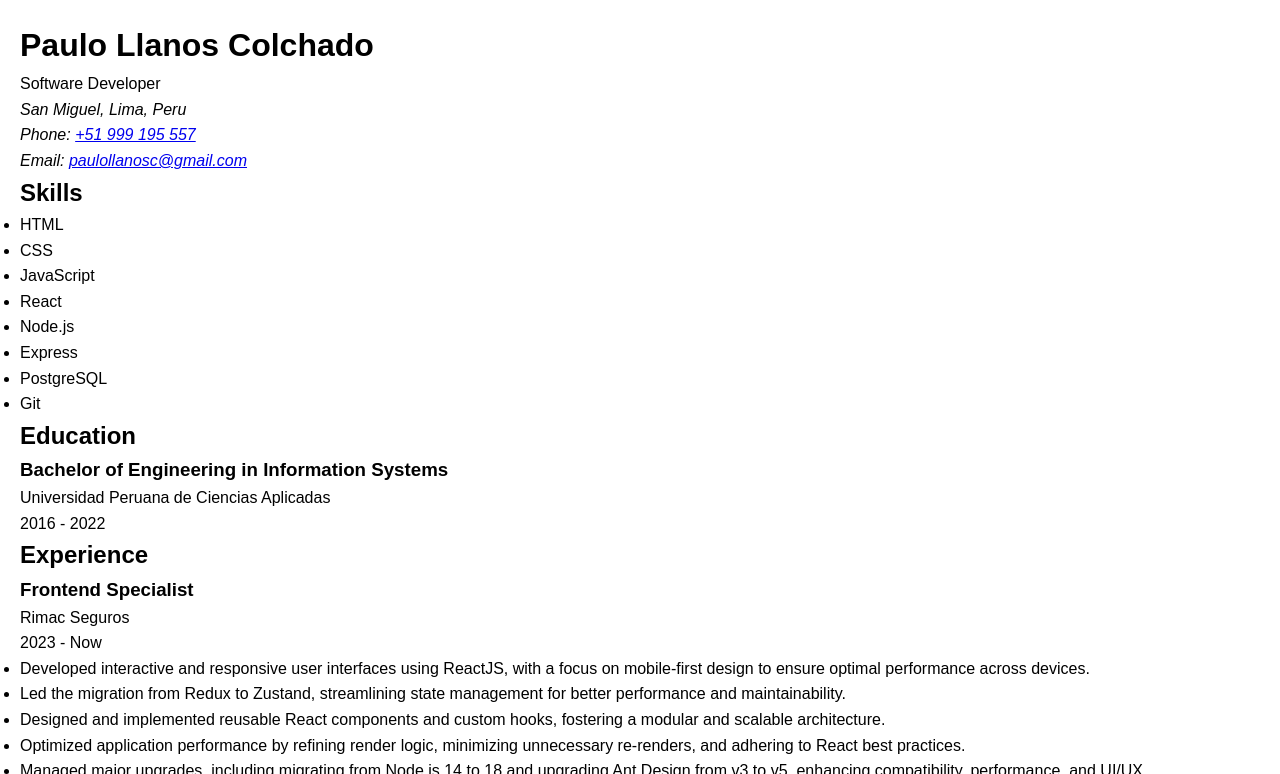
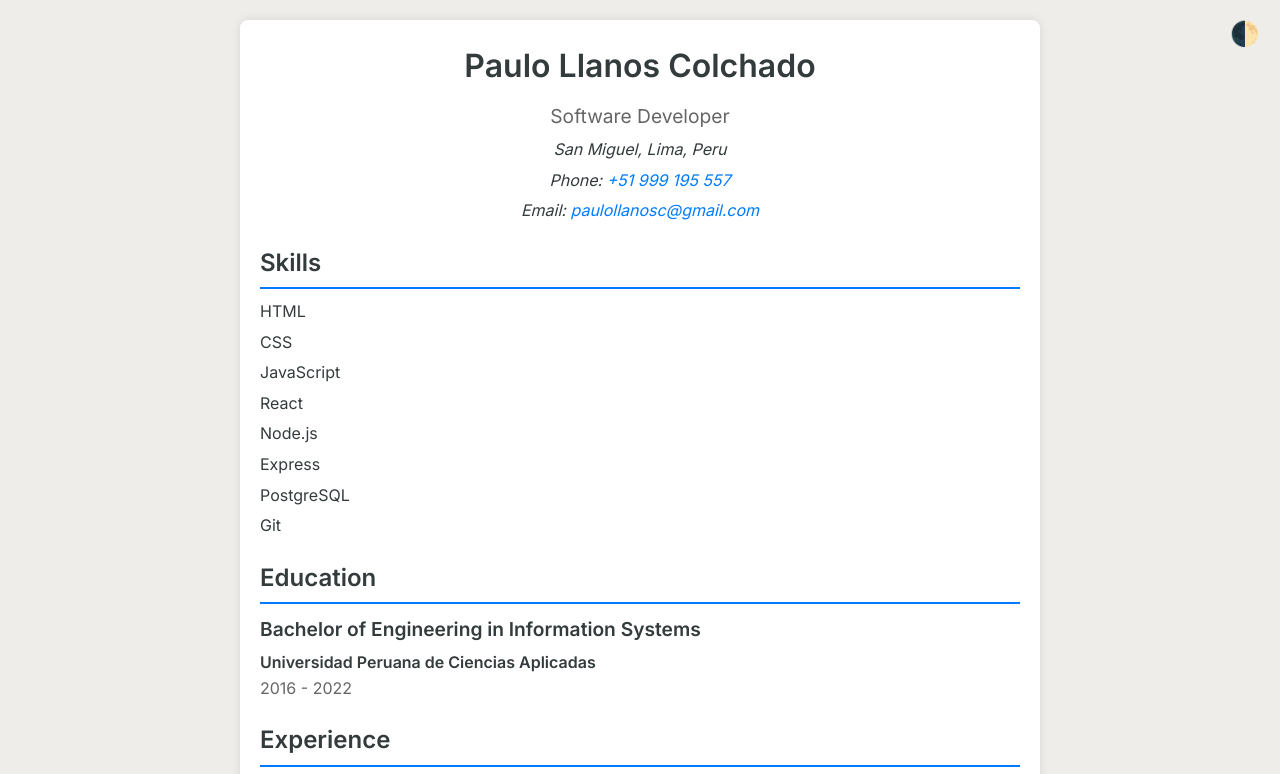
Before and after one commit to paulo1403/Single-Page-CV, a plain HTML site: page index.html in a window 1280 px wide. Shown: the top 774 px of the page. Drawn offline with Linux system fonts and the light colour scheme.

Commit message:
Add theme toggle functionality and improve styling for dark mode support

```diff
--- a/index.html
+++ b/index.html
@@ -1,12 +1,20 @@
 <!DOCTYPE html>
-<html lang="en">
+<html lang="en" data-theme="light">
   <head>
     <meta charset="UTF-8" />
     <meta name="viewport" content="width=device-width, initial-scale=1.0" />
+    <meta name="theme-color" content="#ffffff" />
     <title>My HTML CV</title>
     <link rel="stylesheet" href="styles.css" />
+    <link
+      href="https://fonts.googleapis.com/css2?family=Inter:wght@400;500;600&display=swap"
+      rel="stylesheet"
+    />
   </head>
   <body>
+    <button id="theme-toggle" class="theme-toggle" onclick="toggleTheme()">
+      🌓
+    </button>
     <div class="cv-container">
       <header class="cv-header">
         <h1>Paulo Llanos Colchado</h1>
@@ -246,5 +254,25 @@
         </section>
       </main>
     </div>
+    <script>
+      function toggleTheme() {
+        const html = document.documentElement;
+        const currentTheme = html.getAttribute("data-theme");
+        const newTheme = currentTheme === "light" ? "dark" : "light";
+        html.setAttribute("data-theme", newTheme);
+
+        // Update theme-color meta tag
+        document
+          .querySelector('meta[name="theme-color"]')
+          .setAttribute(
+            "content",
+            newTheme === "light" ? "#ffffff" : "#1a1a1a"
+          );
+
+        // Update button icon
+        const themeToggleButton = document.getElementById("theme-toggle");
+        themeToggleButton.textContent = newTheme === "light" ? "🌓" : "🌞";
+      }
+    </script>
   </body>
 </html>
--- a/styles.css
+++ b/styles.css
@@ -1,3 +1,12 @@
+/* styles.css */
+:root {
+  color-scheme: light dark;
+}
+
+body {
+  color: light-dark(#333b3c, #efefec);
+  background-color: light-dark(#efedea, #223a2c);
+}
 
 * {
   margin: 0;
@@ -6,7 +15,139 @@
 }
 
 body {
-    font-family: Arial, sans-serif;
+  font-family: "Inter", Arial, sans-serif;
   line-height: 1.6;
   padding: 20px;
 }
+
+.cv-container {
+  max-width: 800px;
+  margin: 0 auto;
+  background: light-dark(#fff, #2c3e50);
+  padding: 20px;
+  border-radius: 8px;
+  box-shadow: 0 0 10px rgba(0, 0, 0, 0.1);
+}
+
+.cv-header {
+  text-align: center;
+  margin-bottom: 20px;
+}
+
+.cv-header h1 {
+  font-size: 2em;
+  margin-bottom: 10px;
+}
+
+.cv-header .job-title {
+  font-size: 1.2em;
+  color: light-dark(#666, #b0b0b0);
+}
+
+.contact-info p {
+  margin: 5px 0;
+}
+
+.contact-info a {
+  color: #007bff;
+  text-decoration: none;
+}
+
+.contact-info a:hover {
+  text-decoration: underline;
+}
+
+.cv-section {
+  margin-bottom: 20px;
+}
+
+.cv-section h2 {
+  font-size: 1.5em;
+  margin-bottom: 10px;
+  border-bottom: 2px solid #007bff;
+  padding-bottom: 5px;
+}
+
+.skills-list,
+.language-list,
+.social-links {
+  list-style: none;
+  padding: 0;
+}
+
+.skills-list li,
+.language-list li,
+.social-links li {
+  margin-bottom: 5px;
+}
+
+.experience-item,
+.education-item {
+  margin-bottom: 20px;
+}
+
+.experience-item h3,
+.education-item h3 {
+  font-size: 1.2em;
+  margin-bottom: 5px;
+}
+
+.experience-item .company,
+.education-item .institution {
+  font-weight: bold;
+}
+
+.experience-item .year,
+.education-item .year {
+  color: light-dark(#666, #b0b0b0);
+}
+
+.responsibilities {
+  list-style: disc;
+  padding-left: 20px;
+}
+
+.responsibilities li {
+  margin-bottom: 5px;
+}
+
+.summary {
+  margin-top: 10px;
+}
+
+.theme-toggle {
+  position: fixed;
+  top: 20px;
+  right: 20px;
+  background: none;
+  border: none;
+  font-size: 1.5em;
+  cursor: pointer;
+}
+
+@media (max-width: 600px) {
+  body {
+    padding: 10px;
+  }
+
+  .cv-container {
+    padding: 15px;
+  }
+
+  .cv-header h1 {
+    font-size: 1.5em;
+  }
+
+  .cv-header .job-title {
+    font-size: 1em;
+  }
+
+  .cv-section h2 {
+    font-size: 1.2em;
+  }
+
+  .experience-item h3,
+  .education-item h3 {
+    font-size: 1em;
+  }
+}
```
Lines whose indentation alone changed are shown as unchanged.
